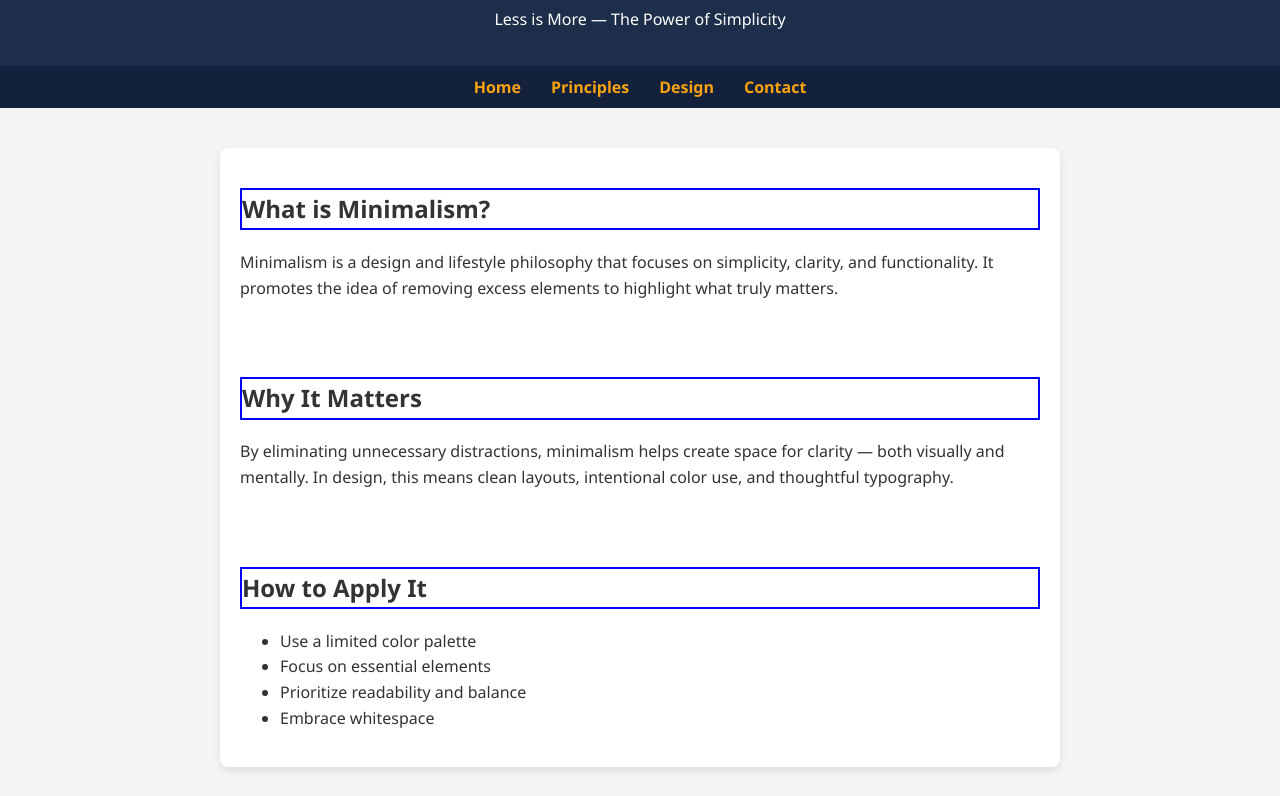
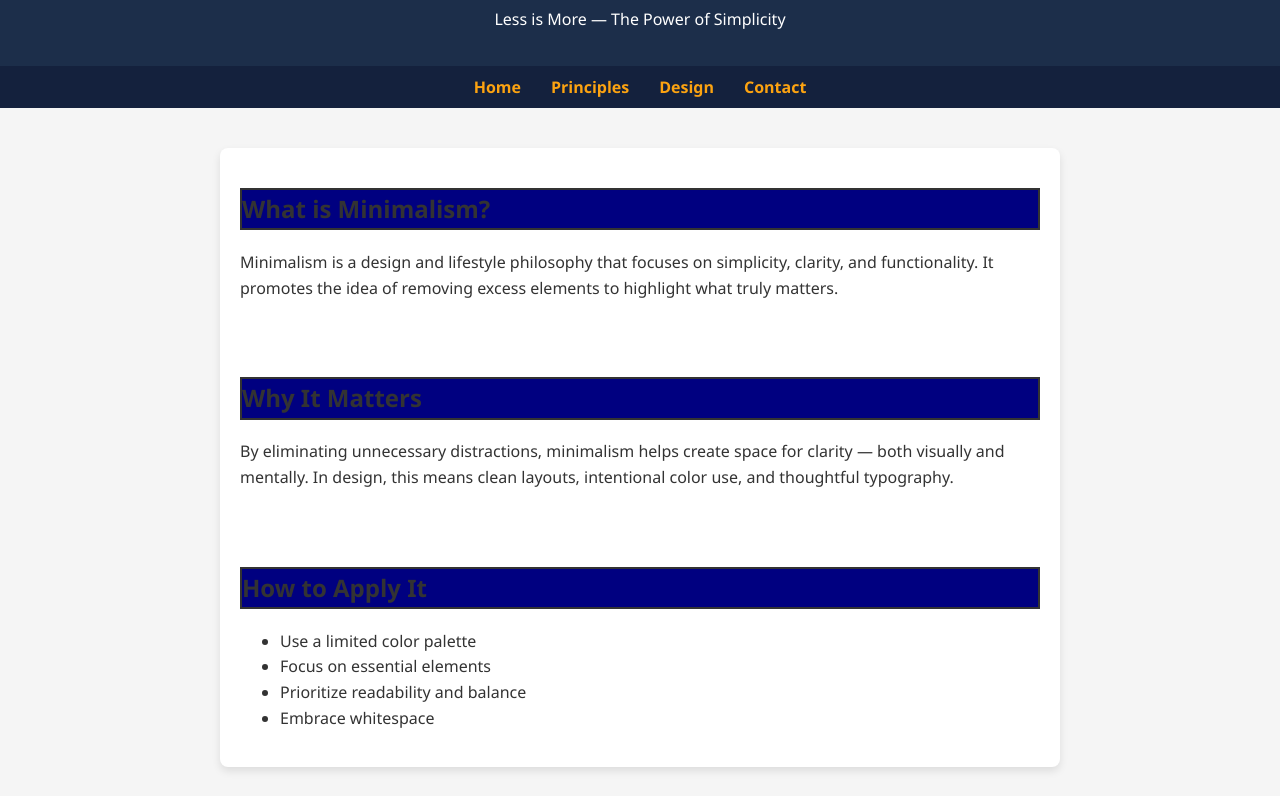
Before and after one commit to jaylenj-bit/Hubtest, a plain HTML site: page index.html in a window 1280 px wide. Shown: the part 102-898 px from the top of the page. Drawn offline with Linux system fonts and the light colour scheme.

Commit message:
Update index.html

```diff
--- a/index.html
+++ b/index.html
@@ -49,7 +49,8 @@
 
     h1, h2 {
       font-color: white;
-      border: solid 2px blue;
+      border: solid 2px;
+      background-color: #000080;
     }
 
     section {
```
